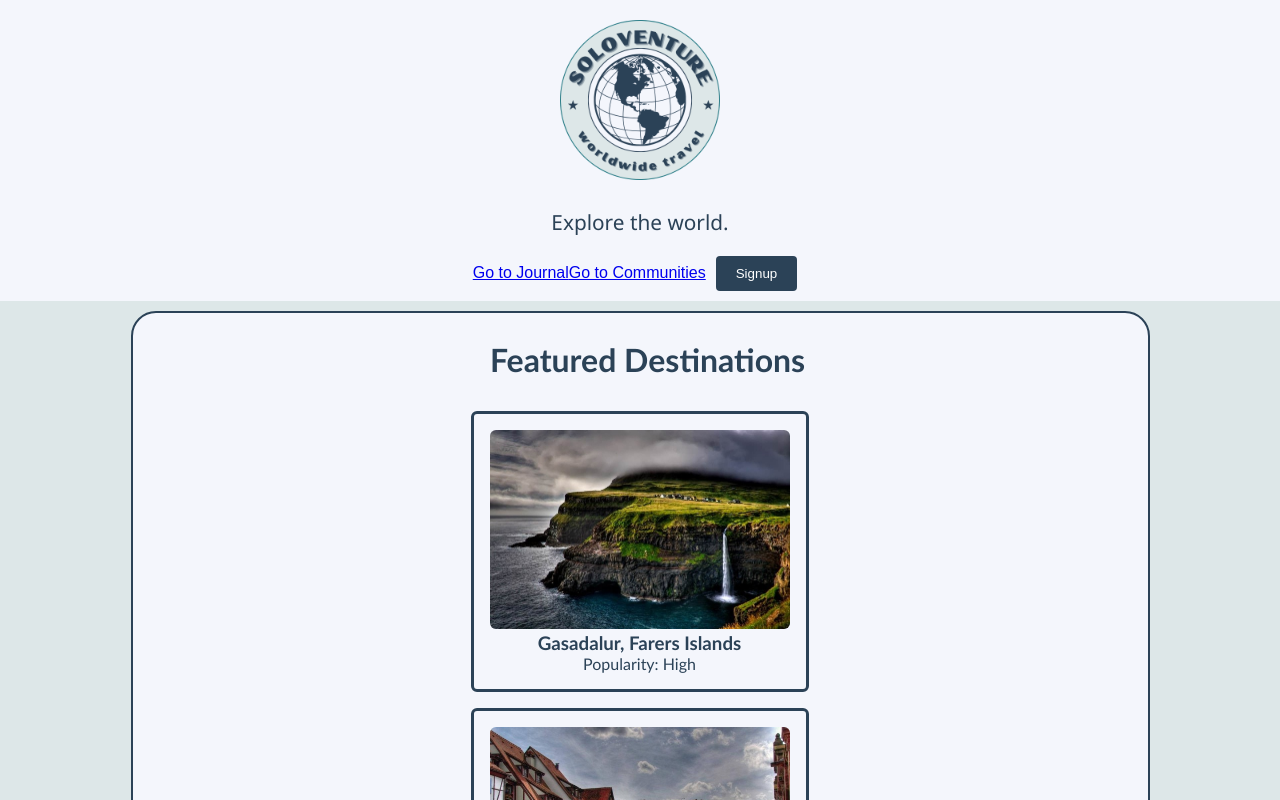
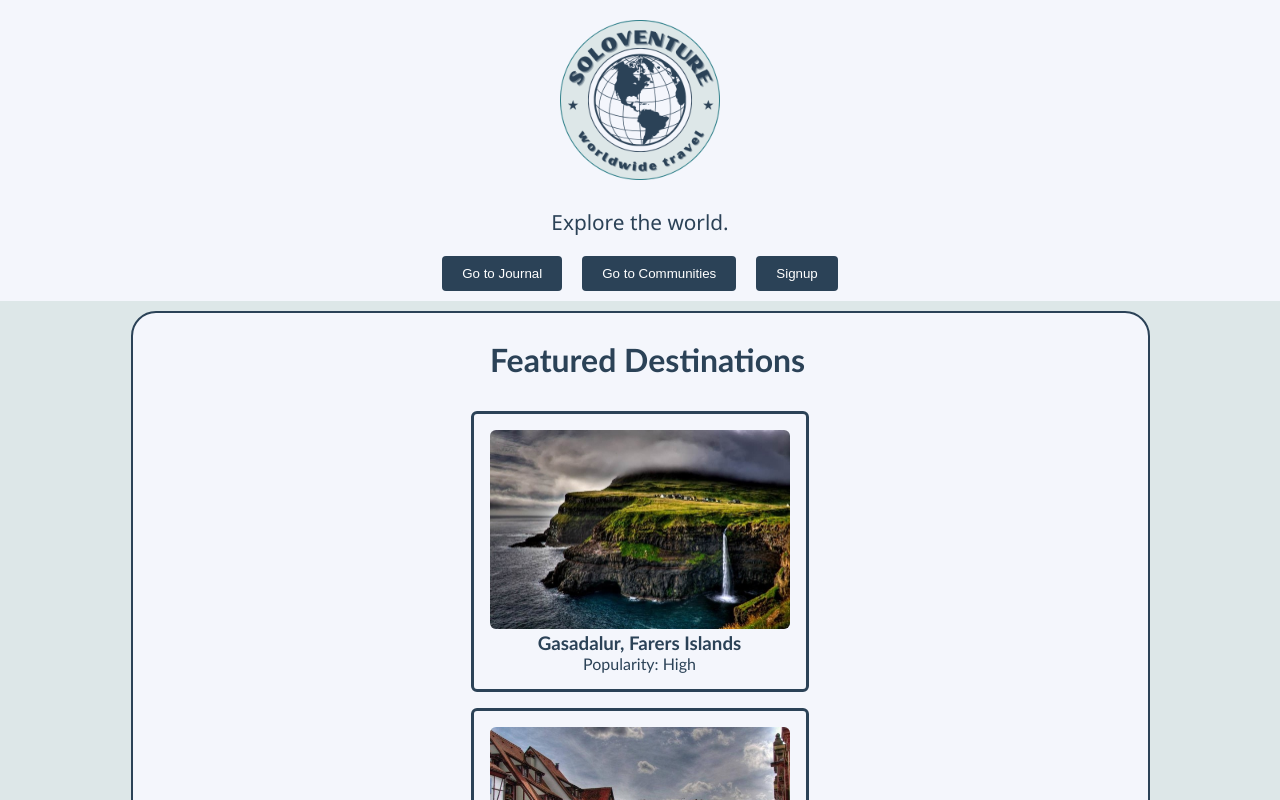
Before and after one commit to DavidJ92/SOLOventure, a React (Create React App) app in the folder client/: page / in a window 1280 px wide. Shown: the top 800 px of the page. Built offline with nearby package versions, Linux system fonts and the light colour scheme.

Commit message:
fixed landing

```diff
--- a/client/src/pages/Landing.jsx
+++ b/client/src/pages/Landing.jsx
@@ -2,14 +2,16 @@ import React, { useState } from 'react';
 import { BrowserRouter, Route, Routes, Link } from 'react-router-dom';
 import FeaturedDestinations from '../components/FeaturedDestinations';
 import { login, register } from '../utils/auth';
+import Journal from './Journal';
+import Communities from './Communities';
 
-function Journal() {
-  return <h2>Journal Page</h2>;
-}
+// function Journal() {
+//   return <h2>Journal Page</h2>;
+// }
 
-function Communities() {
-  return <h2>Communities Page</h2>;
-}
+// function Communities() {
+//   return <h2>Communities Page</h2>;
+// }
 
 function Landing() {
   const [username, setUsername] = useState('');
@@ -47,17 +49,17 @@ function Landing() {
           <div>
             <nav>
               <div className='buttonContainer'>
-                <Link to="/Journal">Go to Journal</Link>
-                <Link to="/Communities">Go to Communities</Link>
+                <button> <Link className="linkButton" to="/Journal">Go to Journal</Link> </button>
+                <button> <Link className="linkButton" to="/Communities">Go to Communities</Link> </button>
                 <button onClick={handleSignup}>Signup</button>
               </div>
             </nav>
           </div>
         </div>
-        {/* Featured destinations */}
+        {/* Main content */}
         <Routes>
-          <Route path="/journal" element={<Journal />} />
-          <Route path="/communities" element={<Communities />} />
+          <Route path="/Journal" element={<Journal />} />
+          <Route path="/Communities" element={<Communities />} />
           <Route path="/" element={<FeaturedDestinations />} />
         </Routes>
         <br />
--- a/client/src/style/Landing.css
+++ b/client/src/style/Landing.css
@@ -69,6 +69,13 @@ body {
   font-family: 'Segoe UI', Tahoma, Geneva, Verdana, sans-serif;
 }
 
+.buttonContainer link {
+  background: none;
+  border: none;
+  cursor: pointer;
+  color: white;
+  text-decoration: none;
+}
 
 /* Make input and button responsive */
 input[type="text"],
@@ -162,3 +169,8 @@ input[type="text"],
 .footer .footer-button button:hover {
   background-color: #001A64; /* Adjust hover color */
 }
+
+.linkButton {
+  text-decoration: none;
+  color: white;
+}
```
Also changed, not shown: client/App.js (+5 -5 lines), client/src/components/SignUp.jsx (added).
